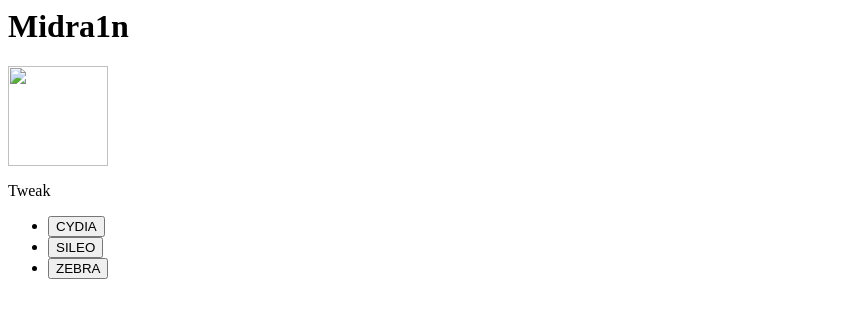
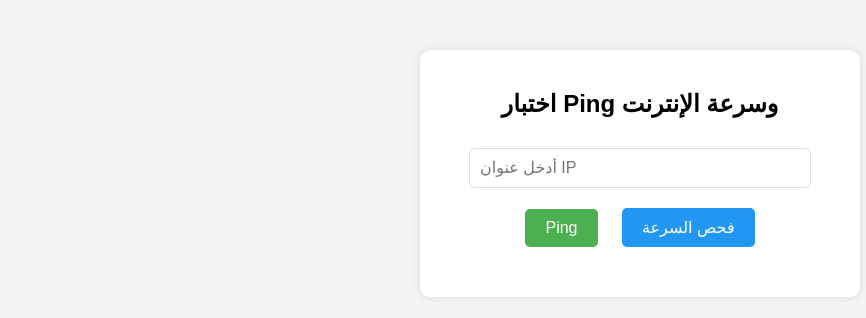
Before and after one commit to Midora1n/Pingtestspeed, a plain HTML site: page index.html in a window 1280 px wide. Shown: the whole page, without its empty margins (0-866 px from the left). Drawn offline with Linux system fonts and the light colour scheme.

Commit message:
Add files via upload

```diff
--- a/index.html
+++ b/index.html
@@ -1,24 +1,98 @@
-
-<html>
+<!DOCTYPE html>
+<html lang="ar">
 <head>
-<meta charset="utf-8">
-<meta name="viewport" content="width=device-width, initial-scale=1">
-<title> Midra1n</title>
+    <meta charset="UTF-8">
+    <meta name="viewport" content="width=device-width, initial-scale=1.0">
+    <title>أداة Ping وقياس سرعة الإنترنت</title>
+    <style>
+        body {
+            font-family: Arial, sans-serif;
+            text-align: center;
+            margin: 50px;
+            background-color: #f4f4f4;
+        }
+        .container {
+            background: white;
+            padding: 20px;
+            border-radius: 10px;
+            box-shadow: 0 0 10px rgba(0, 0, 0, 0.1);
+            max-width: 400px;
+            margin: auto;
+        }
+        input {
+            width: 80%;
+            padding: 10px;
+            margin: 10px 0;
+            border: 1px solid #ddd;
+            border-radius: 5px;
+            font-size: 16px;
+        }
+        button {
+            padding: 10px 20px;
+            margin: 10px;
+            border: none;
+            border-radius: 5px;
+            cursor: pointer;
+            font-size: 16px;
+            color: white;
+        }
+        .ping-btn { background-color: #4CAF50; }
+        .speed-btn { background-color: #2196F3; }
+        .ping-btn:hover { background-color: #45a049; }
+        .speed-btn:hover { background-color: #1976D2; }
+        #output, #speed-result {
+            margin-top: 20px;
+            font-size: 18px;
+            font-weight: bold;
+        }
+    </style>
 </head>
 <body>
-<h1>Midra1n </h1>
-<div ><img src="CydiaIcon.png" alt="" style="width:100px"; > </div>
 
-<div class="name"><p>Tweak</p></div>
+    <div class="container">
+        <h2>اختبار Ping وسرعة الإنترنت</h2>
+        <input type="text" id="ipAddress" placeholder="أدخل عنوان IP">
+        <button class="ping-btn" onclick="pingIP()">Ping</button>
+        <button class="speed-btn" onclick="checkSpeed()">فحص السرعة</button>
+        <div id="output"></div>
+        <div id="speed-result"></div>
+    </div>
 
-<div><ul class="btns">
+    <script>
+        function pingIP() {
+            const ip = document.getElementById("ipAddress").value;
+            if (!ip) {
+                alert("يرجى إدخال عنوان IP أولاً!");
+                return;
+            }
 
-<li><div class="cydia"><a href="cydia://url/https://cydia.saurik.com/api/share#?source=***"><button class="cydiabtn">CYDIA</button></a></div></li>
+            const startTime = performance.now();
+            fetch("https://" + ip, { mode: 'no-cors' })
+                .then(() => {
+                    const endTime = performance.now();
+                    document.getElementById("output").innerHTML = `✅ استجابة Ping: ${Math.round(endTime - startTime)} مللي ثانية`;
+                })
+                .catch(() => {
+                    document.getElementById("output").innerHTML = `❌ فشل في الاتصال بـ ${ip}`;
+                });
+        }
 
-<li><div class="sileo"> <a href="sileo://source/***"><button class="sileobtn">SILEO</button> </a></div></li>
+        function checkSpeed() {
+            const image = new Image();
+            const startTime = performance.now();
+            image.src = "https://upload.wikimedia.org/wikipedia/commons/3/3a/Cat03.jpg?t=" + startTime;
 
-<li><div class="zebra"><a href="zbra://sources/add/***/"><button class="zebrabtn">ZEBRA</button> </a></div></li>
+            image.onload = function() {
+                const endTime = performance.now();
+                const speedMbps = (1024 * 8) / ((endTime - startTime) / 1000) / 1000;
+                document.getElementById("speed-result").innerHTML = `🚀 سرعة الإنترنت: ${speedMbps.toFixed(2)} Mbps`;
+            };
 
-</ul></div>
+            image.onerror = function() {
+                document.getElementById("speed-result").innerHTML = "❌ تعذر قياس سرعة الإنترنت.";
+            };
+        }
+    </script>
+
 </body>
 </html>
--- /dev/null
+++ b/styles.css
@@ -0,0 +1,6 @@
+body{
+  padding: 25px;
+}
+.title {
+	color: #5C6AC4;
+}
```
Also changed, not shown: script.js (added, +7 -0 lines).
